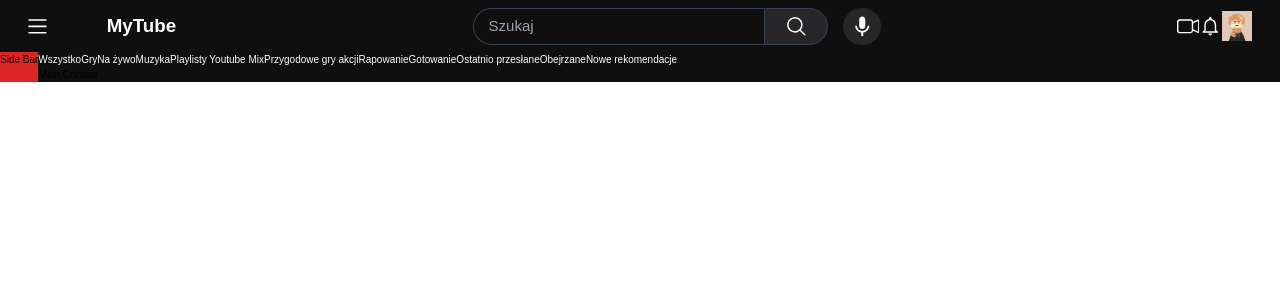
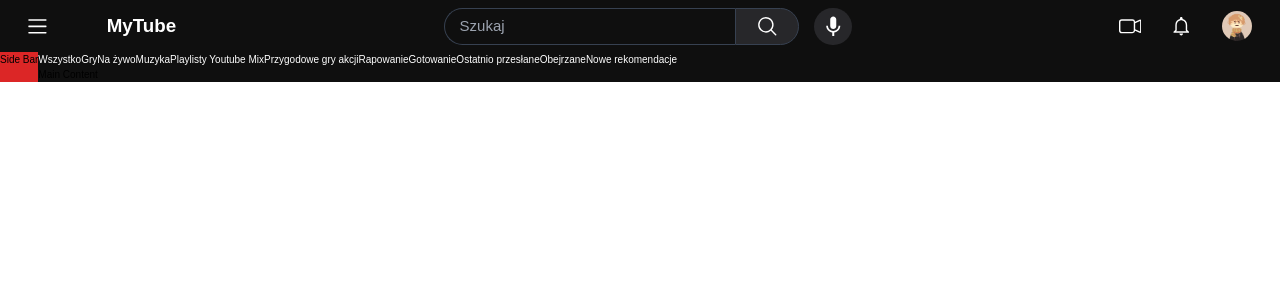
Before and after one commit to Biszku/Tailwind-My-Tube, a React (Vite) app: page / in a window 1280 px wide. Shown: the top 300 px of the page. Built offline with nearby package versions, Linux system fonts and the light colour scheme.

Commit message:
style: done avatar style

```diff
--- a/src/components/header/rightContainer/rightContainer.tsx
+++ b/src/components/header/rightContainer/rightContainer.tsx
@@ -3,10 +3,14 @@ import { IoMdNotificationsOutline } from "react-icons/io";
 
 const RigthContainer = () => {
   return (
-    <div className="text-white flex items-center">
+    <div className="text-white flex items-center gap-[2.9rem]">
       <BsCameraVideo className="text-4xl" />
       <IoMdNotificationsOutline className="text-4xl" />
-      <img className="w-12 h-auto" src="/public/avatar.jpg" alt="profile" />
+      <img
+        className="w-12 h-auto rounded-full"
+        src="/public/avatar.jpg"
+        alt="profile"
+      />
     </div>
   );
 };
```
